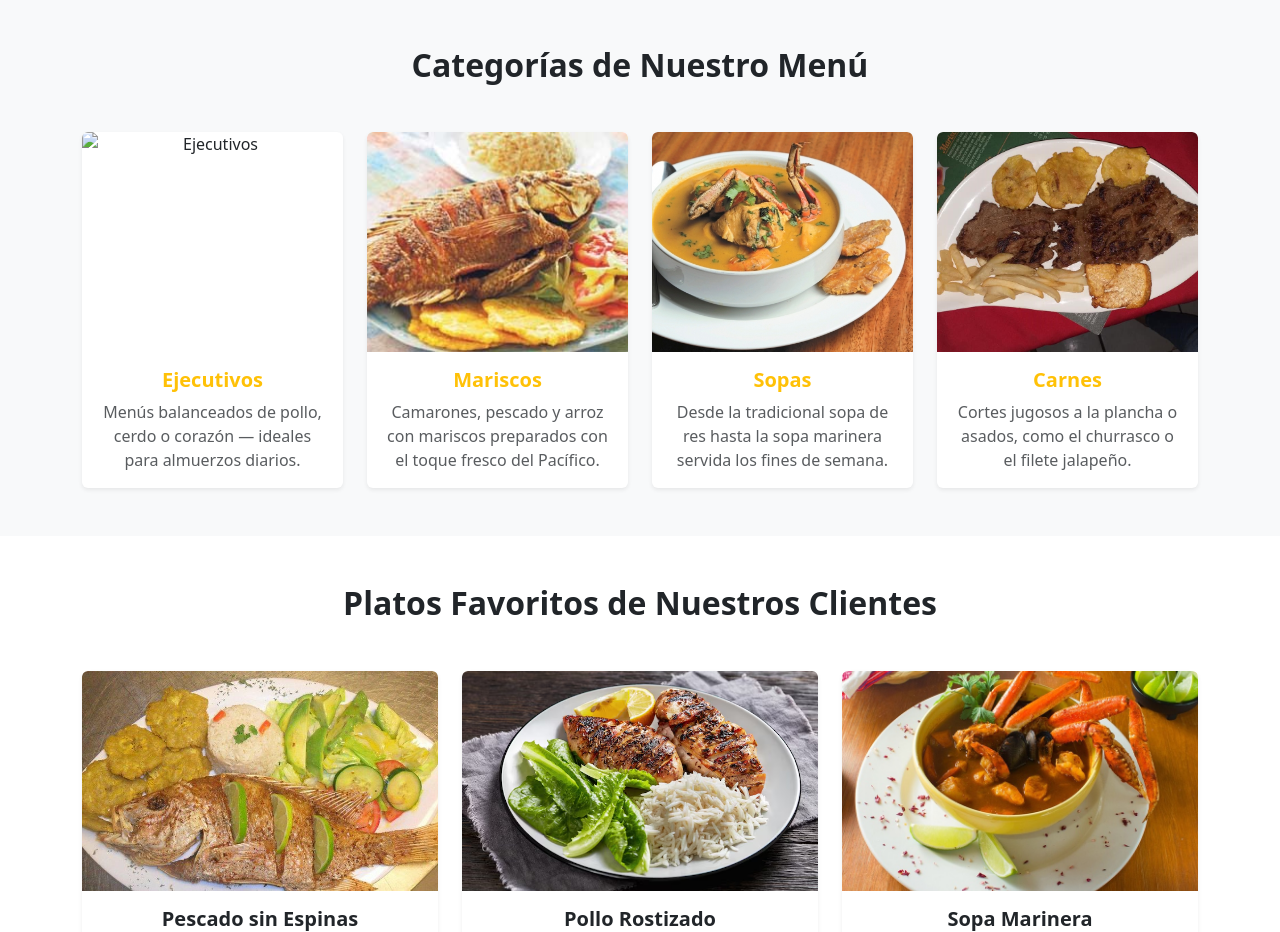
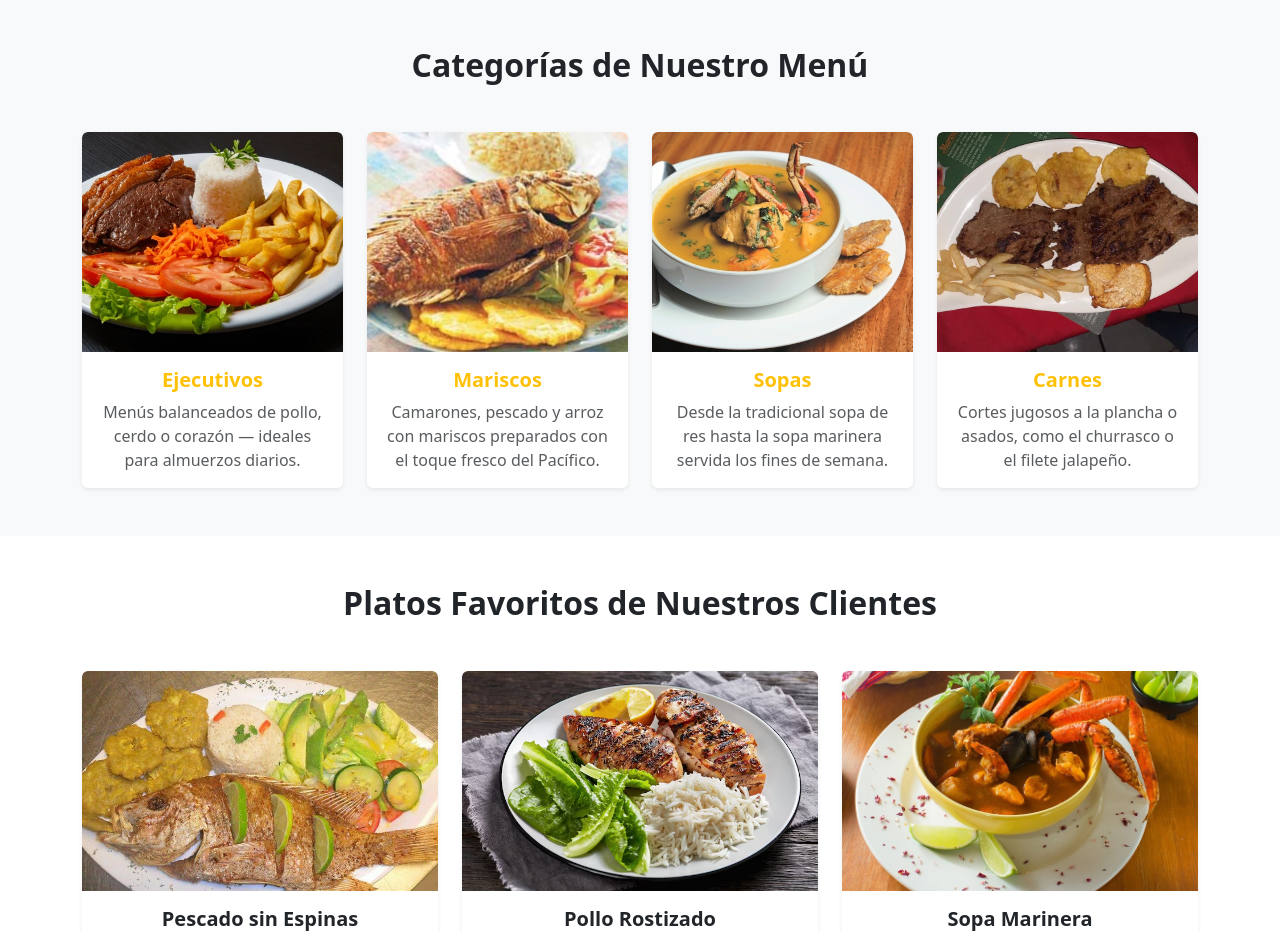
Before and after one commit to Joselrg-dev/prototipo-la-perla, a website: page menu.html in a window 1280 px wide. Shown: the part 782-1714 px from the top of the page. Drawn offline with nearby package versions, Linux system fonts and the light colour scheme; the site is published under a folder, as on GitHub Pages, so addresses that start at the root find nothing.

Commit message:
Fix image source path in menu.html

```diff
--- a/menu.html
+++ b/menu.html
@@ -80,7 +80,7 @@
           <div class="col">
             <div class="card h-100 border-0 shadow-sm">
               <img
-                src="/img/card-ejecutivo.webp"
+                src="img/card-ejecutivo.webp"
                 class="card-img-top"
                 alt="Ejecutivos"
               />
```
